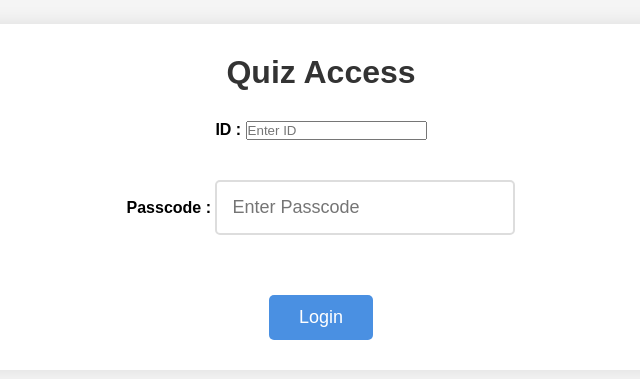
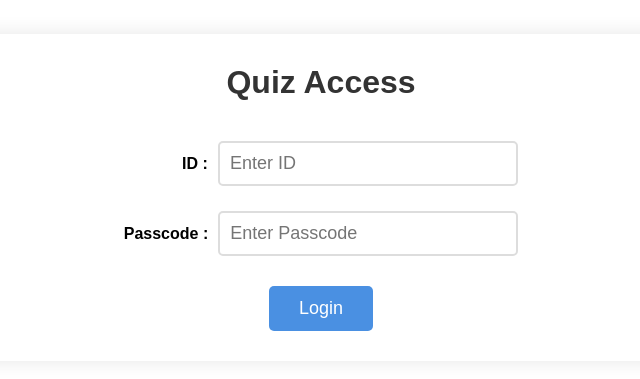
Before and after one commit to sobranus/hand-mcq-rtc, a React (Create React App) app in the folder rtc-frontend/: page / in a window 1280 px wide. Shown: the part 203-582 px from the top of the page, without its empty margins (319-959 px from the left). Built offline with nearby package versions, Linux system fonts and the light colour scheme; no server answers.

Commit message:
Add background gradient and color, align pages

```diff
--- a/rtc-frontend/src/App.css
+++ b/rtc-frontend/src/App.css
@@ -6,7 +6,9 @@
 }
 
 body {
-  background-color: #f5f5f5;
+  background:
+  radial-gradient(ellipse at top, #597fb0, transparent),
+  radial-gradient(ellipse at bottom, #1c2942);
   display: flex;
   justify-content: center;
   align-items: center;
@@ -47,12 +49,39 @@ h1 {
   justify-content: center;
 }
 
+.user_id-section {
+  margin: 40px 0 20px 0;
+  display: flex;
+  justify-content: center;
+  align-items: baseline;
+}
 .passcode-section {
-  margin: 40px 0;
+  margin: 20px 0 10px 0;
+  display: flex;
+  justify-content: center;
+  align-items: baseline;
 }
 
+.form-label {
+  text-align: right;
+  margin-right: 10px;
+  white-space: nowrap;
+}
+.invisible-spacer {
+  visibility: hidden;
+  width: 58px;
+}
+.user_id-input {
+  padding: 10px;
+  font-size: 18px;
+  border: 2px solid #ddd;
+  border-radius: 5px;
+  width: 300px;
+  max-width: 100%;
+  margin-bottom: 5px;
+}
 .passcode-input {
-  padding: 15px;
+  padding: 10px;
   font-size: 18px;
   border: 2px solid #ddd;
   border-radius: 5px;
@@ -79,6 +108,7 @@ h1 {
 /* Page 2 - Instructions */
 #page-instructions {
   display: none;
+  margin: 15px;
 }
 
 .instructions-content {
@@ -87,6 +117,7 @@ h1 {
   border: 1px solid #eee;
   padding: 20px;
   border-radius: 5px;
+  justify-content: center;
 }
 
 /* Page 3 - Quiz */
```
